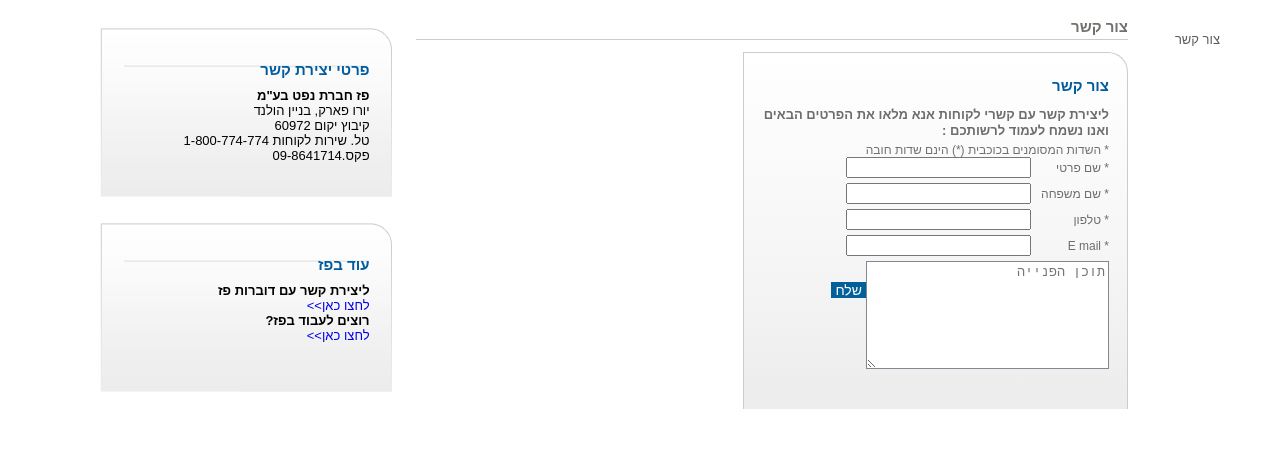
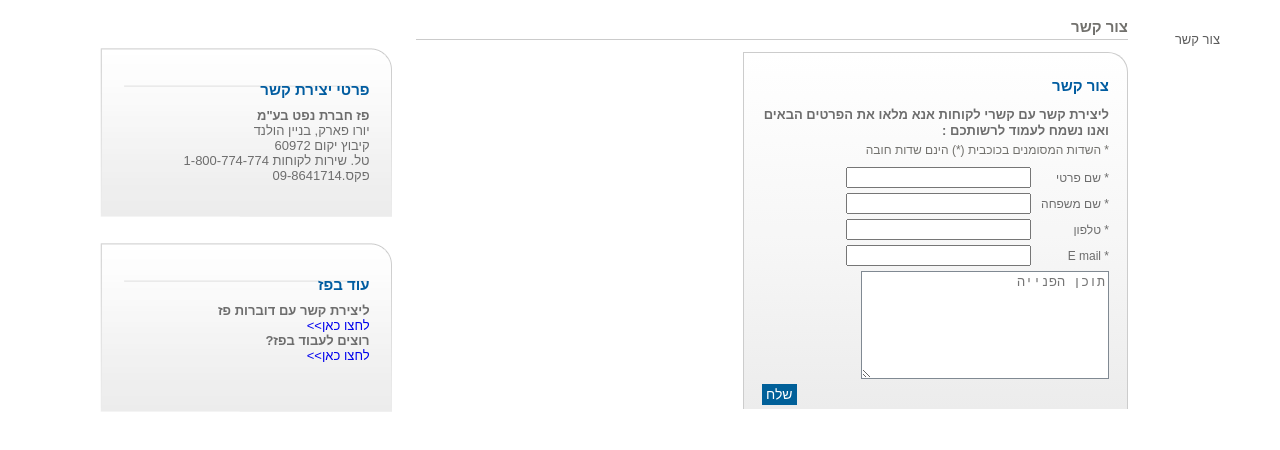
Before and after one commit to Dina4488/Mid-Exercise, a plain HTML site: page contactMe.html in a window 1280 px wide. Drawn offline with Linux system fonts and the light colour scheme.

Commit message:
left side in contact me

```diff
--- a/style.css
+++ b/style.css
@@ -194,13 +194,7 @@ color: ;
     /* background: url(/web/20170614052512im_/http://www.paz.co.il/images/side_menu_sprite.png) no-repeat 0 0; */
 }
 
-.layout1 .content {
-    float: right;
-    margin-left: 24px;
-    color: #72716d;
-    font-size: 12px;
-    width: 440px;
-}
+
 
 .content > h1 {
     font-size: 15px;
@@ -227,9 +221,11 @@ color: ;
 .contactForm .instructions {
     font-size: 12px;
 }
-
+.fields{
+    padding-top: 10px;
+}
 .line {
-    display: block;
+    display: inline-block;
     margin-bottom: 5px;
 }
 
@@ -256,7 +252,7 @@ color: ;
 .contactForm .fields textarea {
     float: right;
     color: #6d6d6d;
-    width: 235px;
+    width: 240px;
     height: 100px;
     padding: 3px;
     border: 1px solid #808992;
@@ -268,6 +264,7 @@ color: ;
     line-height: 21px;
     padding: 0 4px;
     background-color: #016099;
+    float: left;
 }
 
 .layout .content {
@@ -289,6 +286,7 @@ color: ;
     width: 35%;
     display: flex;
     flex-direction: column;
+    padding-top: 20px;
 }
 .cube {
     width: 100%;
@@ -303,6 +301,7 @@ color: ;
 
 .cube  .data {
     font-size: 13px;
+    color: #6d6d6d;
 }
 
 .cube > .data > p {
```
